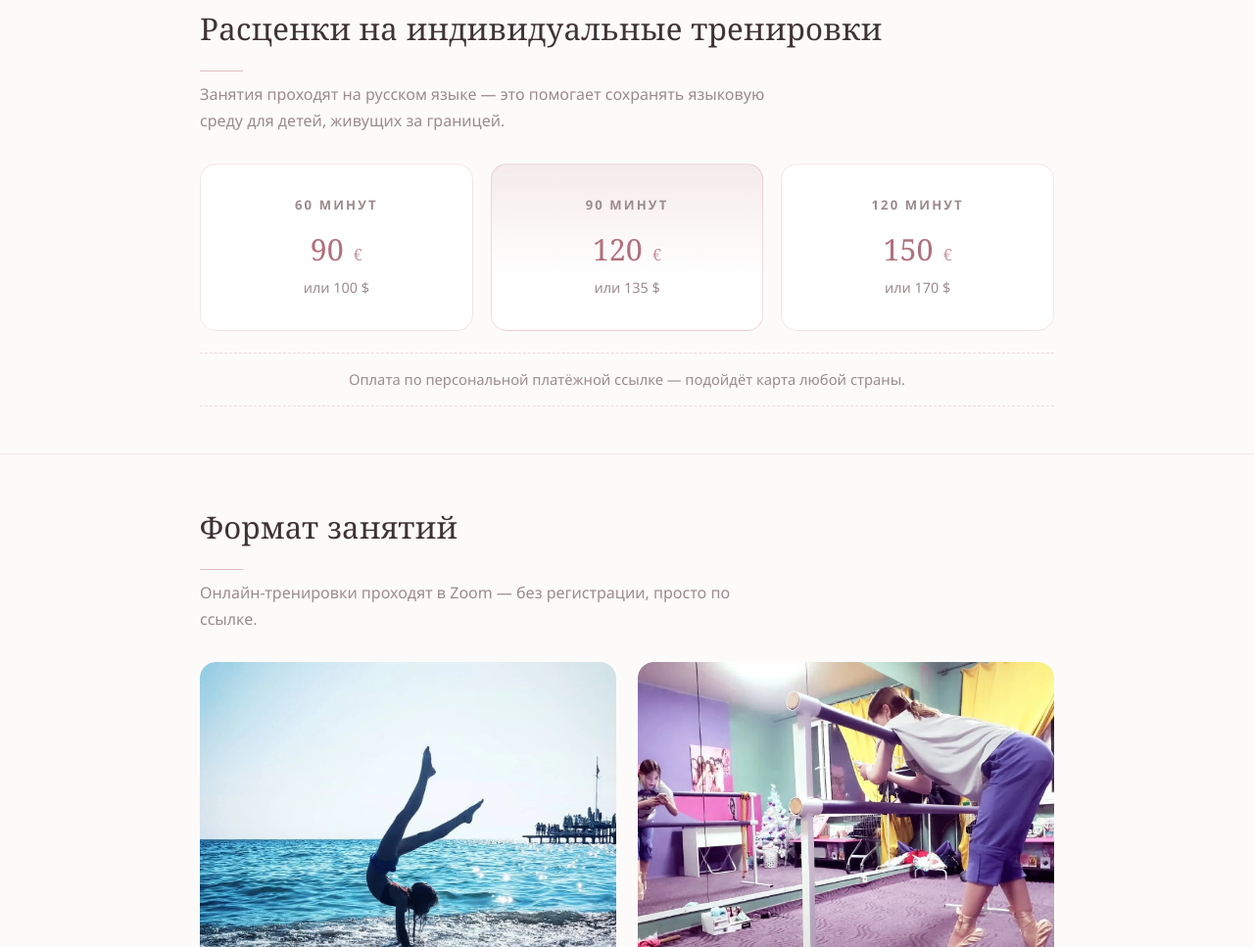
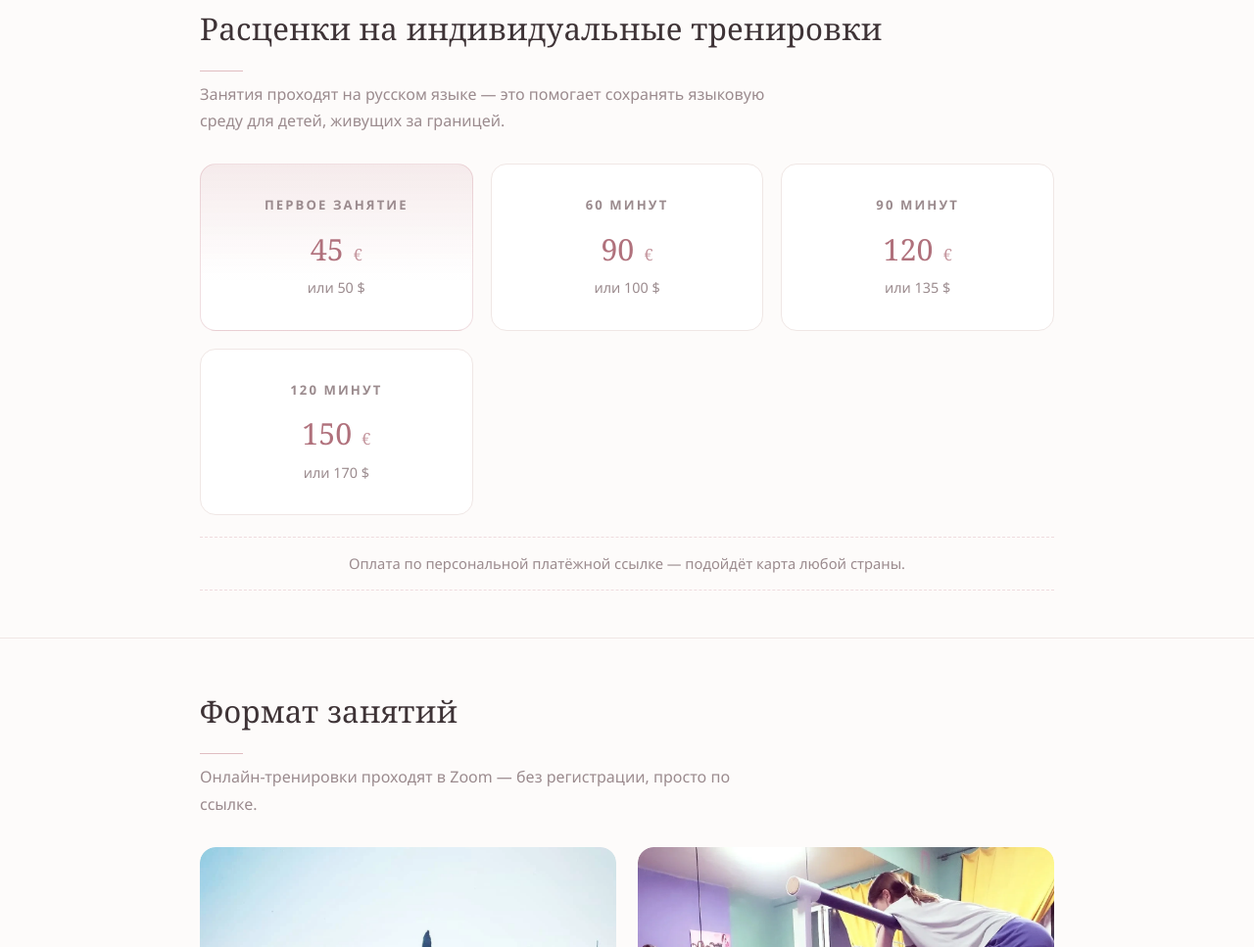
Before and after one commit to javierping/elli-site, a plain HTML site: page index.html in a window 1280 px wide. Shown: the part 2955-3922 px from the top of the page at 98% size. Drawn offline with Linux system fonts and the light colour scheme.

Commit message:
Добавлена цена первого занятия: 45 евро / 50 долларов

```diff
--- a/index.html
+++ b/index.html
@@ -56,7 +56,7 @@
     {
       "@type": "Question",
       "name": "Сколько стоят индивидуальные тренировки?",
-      "acceptedAnswer": { "@type": "Answer", "text": "60 минут — 90 € (или 100 $), 90 минут — 120 € (или 135 $), 120 минут — 150 € (или 170 $). Оплата по персональной платёжной ссылке — подойдёт карта любой страны." }
+      "acceptedAnswer": { "@type": "Answer", "text": "Первое занятие — 45 € (или 50 $). Далее: 60 минут — 90 € (или 100 $), 90 минут — 120 € (или 135 $), 120 минут — 150 € (или 170 $). Оплата по персональной платёжной ссылке — подойдёт карта любой страны." }
     },
     {
       "@type": "Question",
@@ -167,8 +167,9 @@
       <p>Занятия проходят на русском языке — это помогает сохранять языковую среду для детей, живущих за границей.</p>
     </div>
     <div class="price-grid">
+      <div class="price feature"><div class="min">Первое занятие</div><div class="val">45 <small>€</small></div><div class="usd">или 50 $</div></div>
       <div class="price"><div class="min">60 минут</div><div class="val">90 <small>€</small></div><div class="usd">или 100 $</div></div>
-      <div class="price feature"><div class="min">90 минут</div><div class="val">120 <small>€</small></div><div class="usd">или 135 $</div></div>
+      <div class="price"><div class="min">90 минут</div><div class="val">120 <small>€</small></div><div class="usd">или 135 $</div></div>
       <div class="price"><div class="min">120 минут</div><div class="val">150 <small>€</small></div><div class="usd">или 170 $</div></div>
     </div>
     <p class="price-note">Оплата по персональной платёжной ссылке — подойдёт карта любой страны.</p>
@@ -216,7 +217,7 @@
       </details>
       <details>
         <summary>Сколько стоят индивидуальные тренировки?</summary>
-        <p>60 минут — 90 € (или 100 $), 90 минут — 120 € (или 135 $), 120 минут — 150 € (или 170 $). Оплата по персональной платёжной ссылке — подойдёт карта любой страны.</p>
+        <p>Первое занятие — 45 € (или 50 $). Далее: 60 минут — 90 € (или 100 $), 90 минут — 120 € (или 135 $), 120 минут — 150 € (или 170 $). Оплата по персональной платёжной ссылке — подойдёт карта любой страны.</p>
       </details>
       <details>
         <summary>На каком языке проходят занятия?</summary>
```
